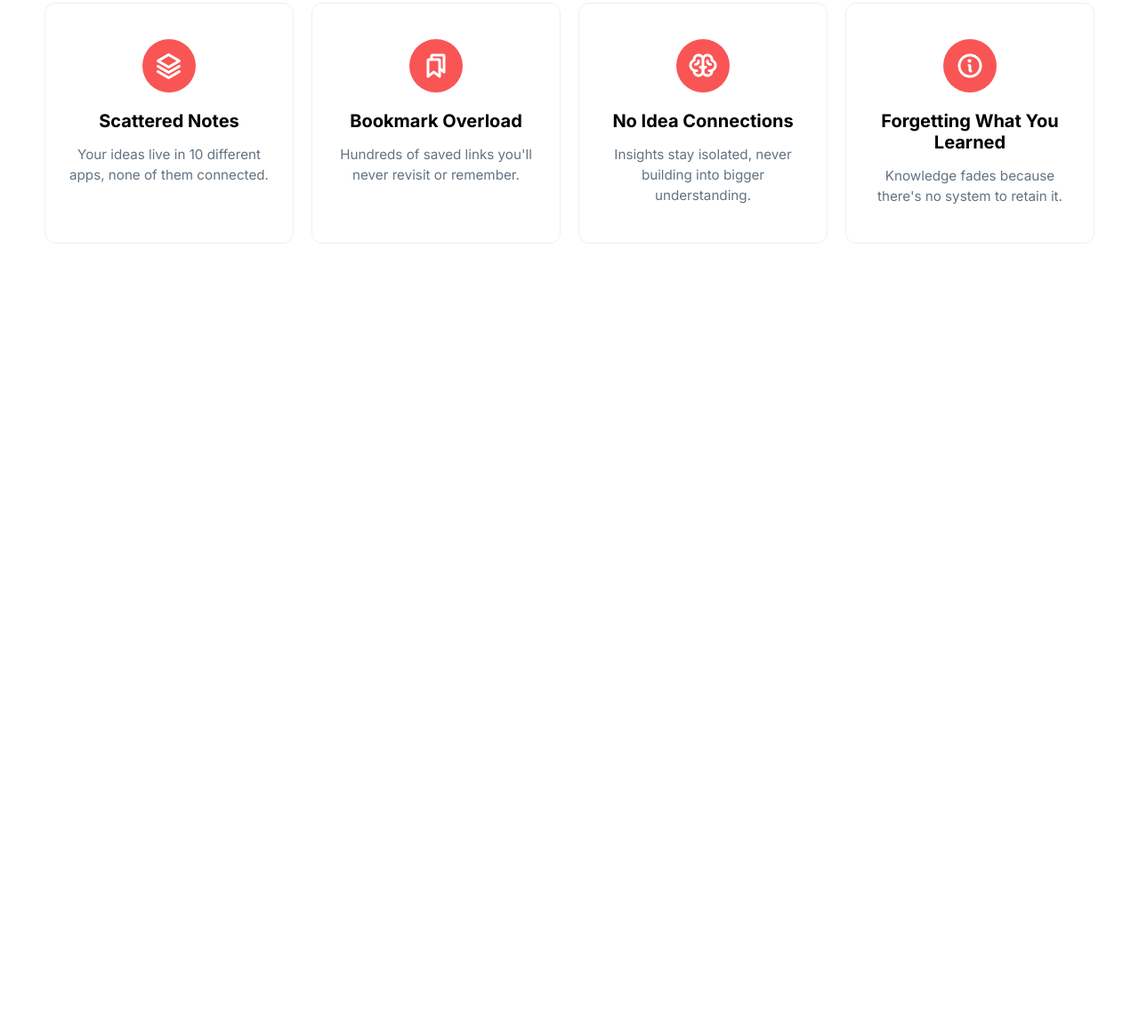
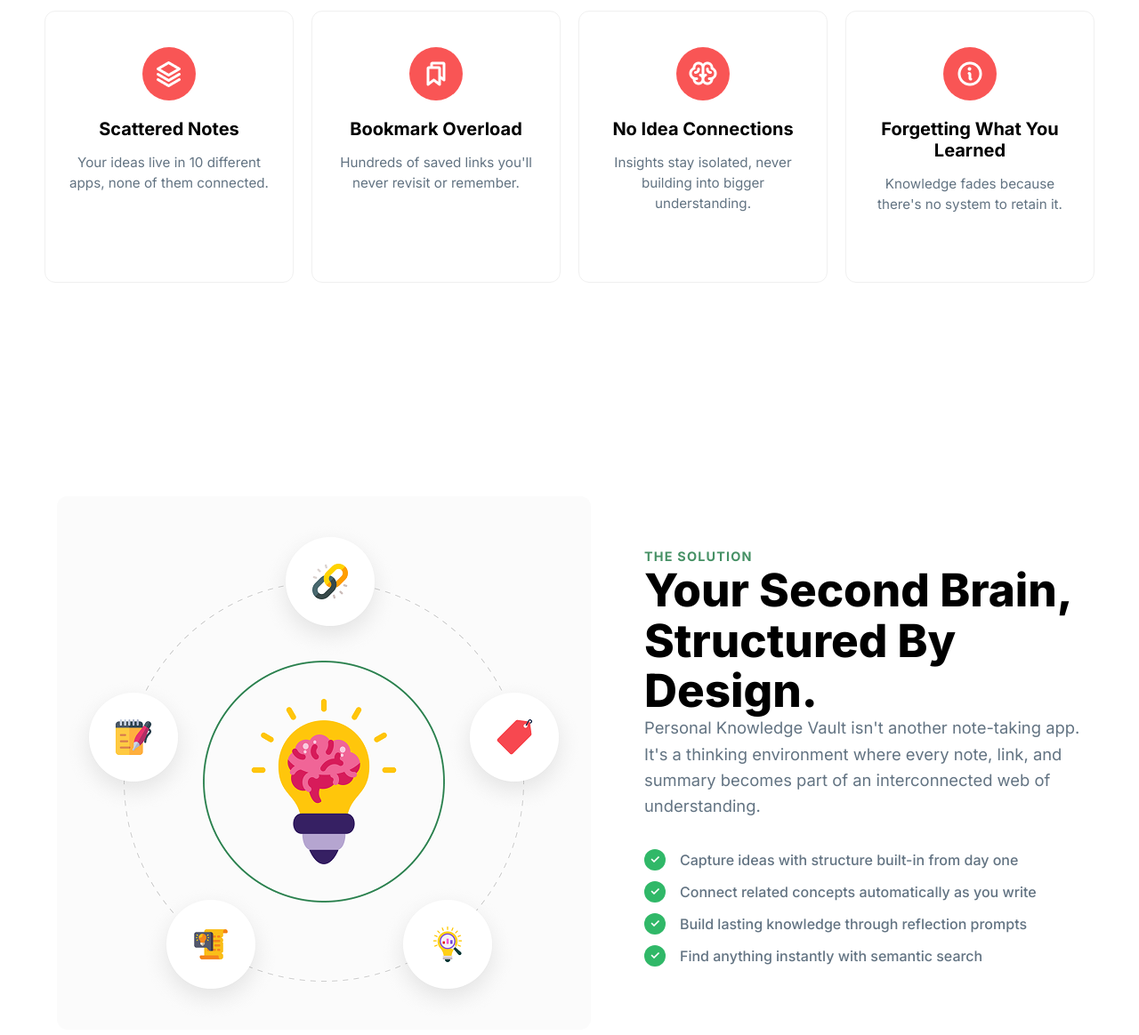
Before and after one commit to kibriya41/first-assignment, a plain HTML site: page index.html in a window 1280 px wide. Shown: the part 980-2144 px from the top of the page at 89% size. Before the commit the page ends 1374 px from the top, so only its background shows below. Drawn offline with Linux system fonts and the light colour scheme.

Commit message:
stling of the brain section is finished

```diff
--- a/index.html
+++ b/index.html
@@ -100,7 +100,35 @@
             </div>
         </section>
 
-<script src="https://kit.fontawesome.com/your-kit-code.js" crossorigin="anonymous"></script>
+       <section class="brain-section">
+            <div class="brain-container">
+
+                <div class="visual-side">
+                    <div class="image-container">
+                        <img src="assets/knowledge.png" alt="" class="hero-image">
+                    </div>
+                </div>
+
+                <div class="content-side">
+                    <span class="label">THE SOLUTION</span>
+                    <h2>Your Second Brain, Structured By Design.</h2>
+                    <p>
+                        Personal Knowledge Vault isn't another note-taking app.
+                        It's a thinking environment where every note, link, and summary
+                        becomes part of an interconnected web of understanding.
+                    </p>
+
+                    <ul class="benefit-list">
+                        <li>Capture ideas with structure built-in from day one</li>
+                        <li>Connect related concepts automatically as you write</li>
+                        <li>Build lasting knowledge through reflection prompts</li>
+                        <li>Find anything instantly with semantic search</li>
+                    </ul>
+                </div>
+
+            </div>
+        </section>
+
 
 
 
--- a/styles/Assognmet.css
+++ b/styles/Assognmet.css
@@ -138,7 +138,7 @@
 }
 
 .container {
-  max-width: 1200px;
+  max-width: 1600px;
   margin: 0 auto;
 }
 
@@ -201,3 +201,95 @@
   font-size: 0.95rem;
   line-height: 1.5;
 }
+
+/* brain style */
+.brain-section {
+  padding: 120px 5%;
+  background-color: #ffffff;
+}
+
+.brain-container {
+  max-width: 1260px;
+  margin: 0 auto;
+ display: flex;
+  align-items: center;
+  justify-content: space-between;
+  gap: 60px;
+}
+
+.visual-side {
+  display: flex;
+  justify-content: center;
+  align-items: center;
+}
+
+.image-container {
+  max-width: 600px;
+  width: 600px;
+}
+
+.hero-image {
+  width: 100%;
+  height: auto;
+  display: block;s
+}
+
+
+.content-side {
+  flex: 1;
+}
+
+.label {
+  color: #469165;
+  font-weight: 700;
+  font-size: 0.9rem;
+  letter-spacing: 1.2px;
+}
+
+h2 {
+  font-size: 3.2rem;
+  color: #001931
+  margin: 15px 0 25px;
+  line-height: 1.1;
+  font-weight: 800;
+}
+
+p {
+  color: #627382;
+  line-height: 1.6;
+  margin-bottom: 35px;
+  font-size: 1.15rem;
+}
+
+.benefit-list {
+  list-style: none;
+  padding: 0;
+}
+
+.benefit-list li {
+  position: relative;
+  padding-left: 40px;
+  margin-bottom: 16px;
+  color:#627382;
+  font-weight: 500;
+  font-size: 16px;
+  display: flex;
+  align-items: center;
+}
+
+
+.benefit-list li::before {
+  content: '✓';
+  position: absolute;
+  left: 0;
+  color: white;
+  background-color: #30B868;
+  width: 24px;
+  height: 24px;
+  border-radius: 50%;
+  display: flex;
+  align-items: center;
+  justify-content: center;
+  font-size: 0.8rem;
+  font-weight: bold;
+}
```
